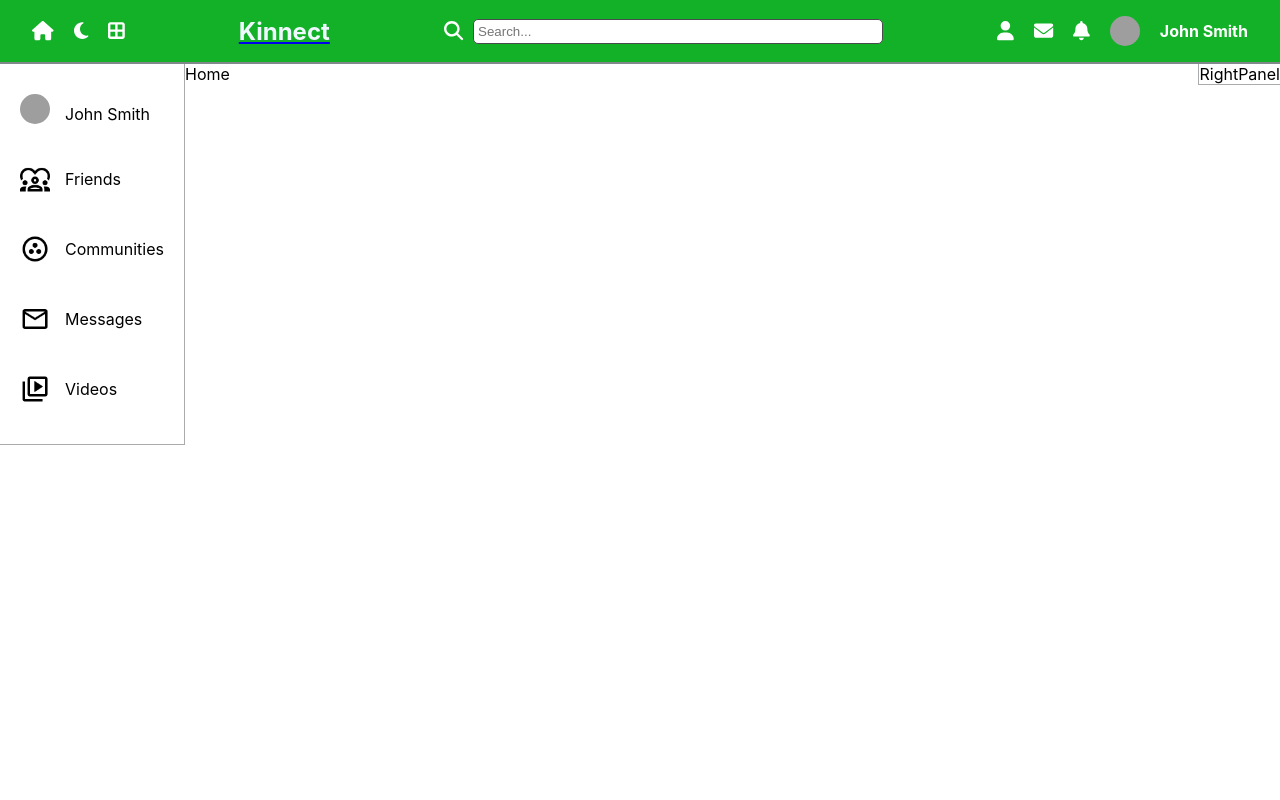
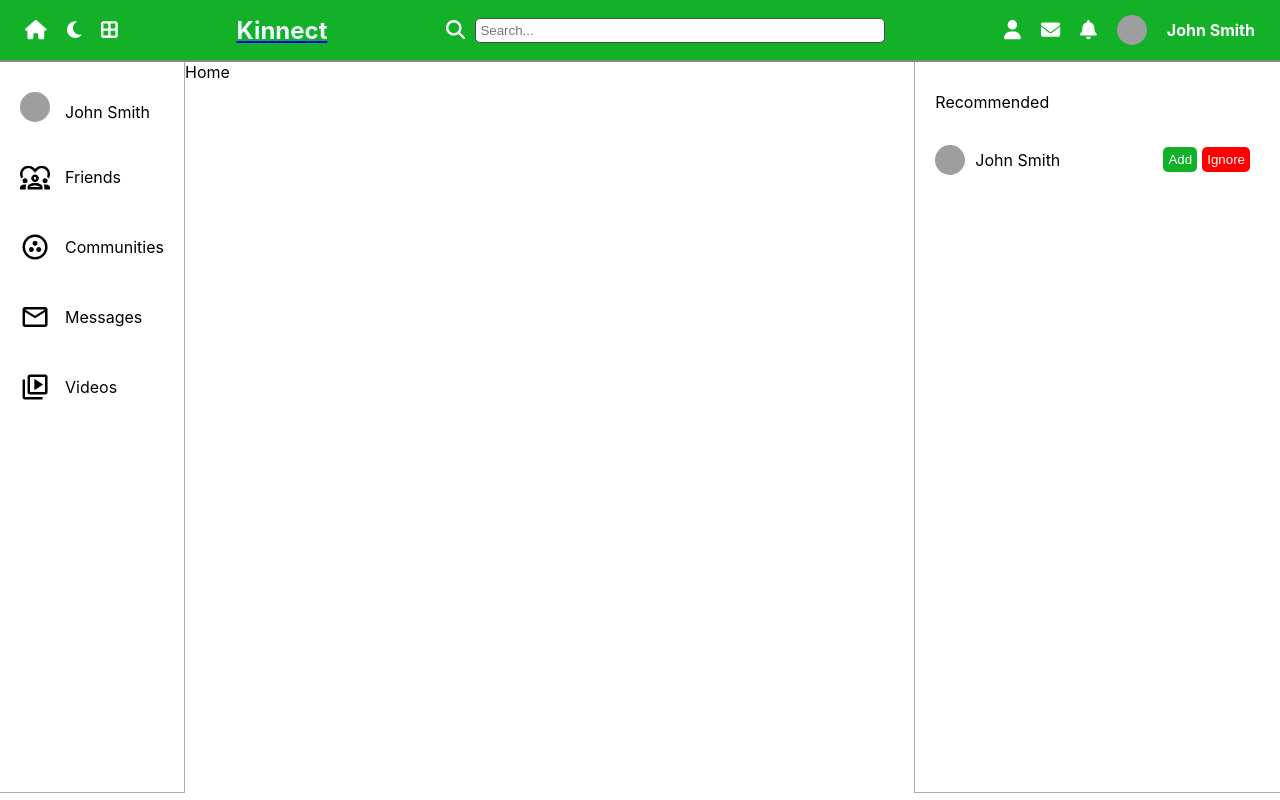
Before and after one commit to AJMCoder/Kinnect, a React (Create React App) app: page / in a window 1280 px wide. Built offline with nearby package versions, Linux system fonts and the light colour scheme; grey boxes are pictures that could not be loaded.

Commit message:
Add rightpanel details and begin styling.

```diff
--- a/src/components/leftpanel/leftPanel.css
+++ b/src/components/leftpanel/leftPanel.css
@@ -1,5 +1,8 @@
 .LeftPanel {
     flex: 1;
+    position: sticky;
+    top: 62px;
+    height: calc(100vh - 70px);
     border-right: 1px solid #a9abac;
     border-bottom: 1px solid #a9abac;
 }
--- a/src/components/navbar/navBar.css
+++ b/src/components/navbar/navBar.css
@@ -4,7 +4,7 @@
   align-items: center;
   position: sticky;
   top: 0;
-  padding: 1rem 2rem;
+  padding: 15px 25px;
   background-color: #12b127;
   color: #fff;
   height: 30px;
--- a/src/components/rightpanel/RightPanel.jsx
+++ b/src/components/rightpanel/RightPanel.jsx
@@ -2,9 +2,21 @@ import "./rightPanel.css";
 
 const RightPanel = () => {
     return (
-        <div>
-            <div className="RightPanel">
-                RightPanel
+        <div className="RightPanel">
+            <div className="container">
+                <div className="sidebar">
+                    <span>Recommended</span>
+                    <div className="user">
+                        <div className="userDetails">
+                            <img src="https://cdn.pixabay.com/photo/2015/10/05/22/37/blank-profile-picture-973460_1280.png" alt="" />
+                            <span>John Smith</span>
+                        </div>
+                        <div className="buttons">
+                            <button>Add</button>
+                            <button>Ignore</button>
+                        </div>
+                    </div>
+                </div>
             </div>
         </div>
     );
--- a/src/components/rightpanel/rightPanel.css
+++ b/src/components/rightpanel/rightPanel.css
@@ -1,5 +1,67 @@
 .RightPanel {
     flex: 3;
+    position: sticky;
+    top: 62px;
+    height: calc(100vh - 70px);
     border-left: 1px solid #a9abac;
     border-bottom: 1px solid #a9abac;
 }
+
+.RightPanel .container {
+    padding: 20px;
+    margin-top: 10px;
+}
+
+.RightPanel .container .sidebar {
+    align-items: center;
+}
+
+.RightPanel .container .sidebar span {
+    display: flex;
+    align-items: center;
+}
+
+.RightPanel .container .sidebar .user {
+    display: flex;
+    align-items: center;
+    justify-content: space-between;
+    gap: 15px;
+    margin-top: 30px;
+    margin-bottom: 10px;
+}
+
+.RightPanel .container .sidebar .user .userDetails {
+    display: flex;
+    align-items: center;
+    gap: 10px;
+}
+
+.RightPanel .container .sidebar .user img {
+    width: 30px;
+    height: 30px;
+    border-radius: 50%;
+    object-fit: cover;
+}
+
+.RightPanel .container .sidebar .user .buttons {
+    display: flex;
+    align-items: center;
+    padding: 5px 10px;
+    gap: 5px;
+}
+
+button {
+    border: none;
+    padding: 5px;
+    color: white;
+    cursor: pointer;
+    border-radius: 5px;
+}
+
+button:first-child {
+    background-color: #12b127;
+}
+
+button:last-child {
+    background-color: #ff0000;
+}
```
